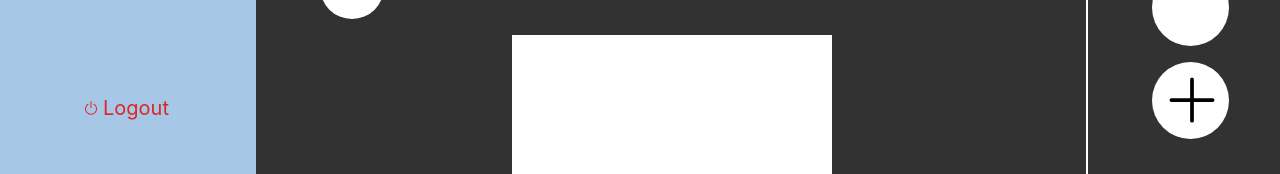
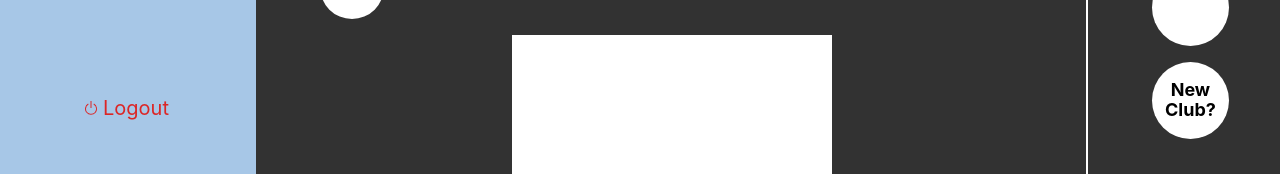
Before and after one commit to anantbansa1/ProjectPluton, a React (Create React App) app: page / in a window 1280 px wide. Shown: the part 626-800 px from the top of the page. Built offline with nearby package versions, Linux system fonts and the light colour scheme.

Commit message:
changesmadee

```diff
--- a/src/components/pages/AdminFeed.js
+++ b/src/components/pages/AdminFeed.js
@@ -43,7 +43,7 @@ export default function UserFeed() {
       </div>
 
       <div className="flex items-center ml-[70vw] mt-[-4vh] text-white">
-        <button className="flex items-center">
+        <button className="flex items-center max-[576px]:ml-[-4vw] max-[450px]:ml-[-7vw]">
           <div>
             <svg
               xmlns="http://www.w3.org/2000/svg"
@@ -126,10 +126,8 @@ export default function UserFeed() {
         <button className="bg-white h-[6vw] w-[6vw] rounded-[50%] mb-[2vh]"></button>
         <br />
         <button className="bg-white h-[6vw] w-[6vw] rounded-[50%] mb-[2vh]">
-        <div className="ml-[0.8vw]">
-        <svg xmlns="http://www.w3.org/2000/svg" width="60" height="60" fill="currentColor" class="bi bi-plus-lg" viewBox="0 0 16 16">
-  <path fill-rule="evenodd" d="M8 2a.5.5 0 0 1 .5.5v5h5a.5.5 0 0 1 0 1h-5v5a.5.5 0 0 1-1 0v-5h-5a.5.5 0 0 1 0-1h5v-5A.5.5 0 0 1 8 2Z"/>
-</svg>
+        <div className="m-auto text-lg font-bold leading-5 max-[868px]:text-[10px] max-[554px]:text-[5px]">
+        New Club?
         </div>
         </button>
         <br />
```
